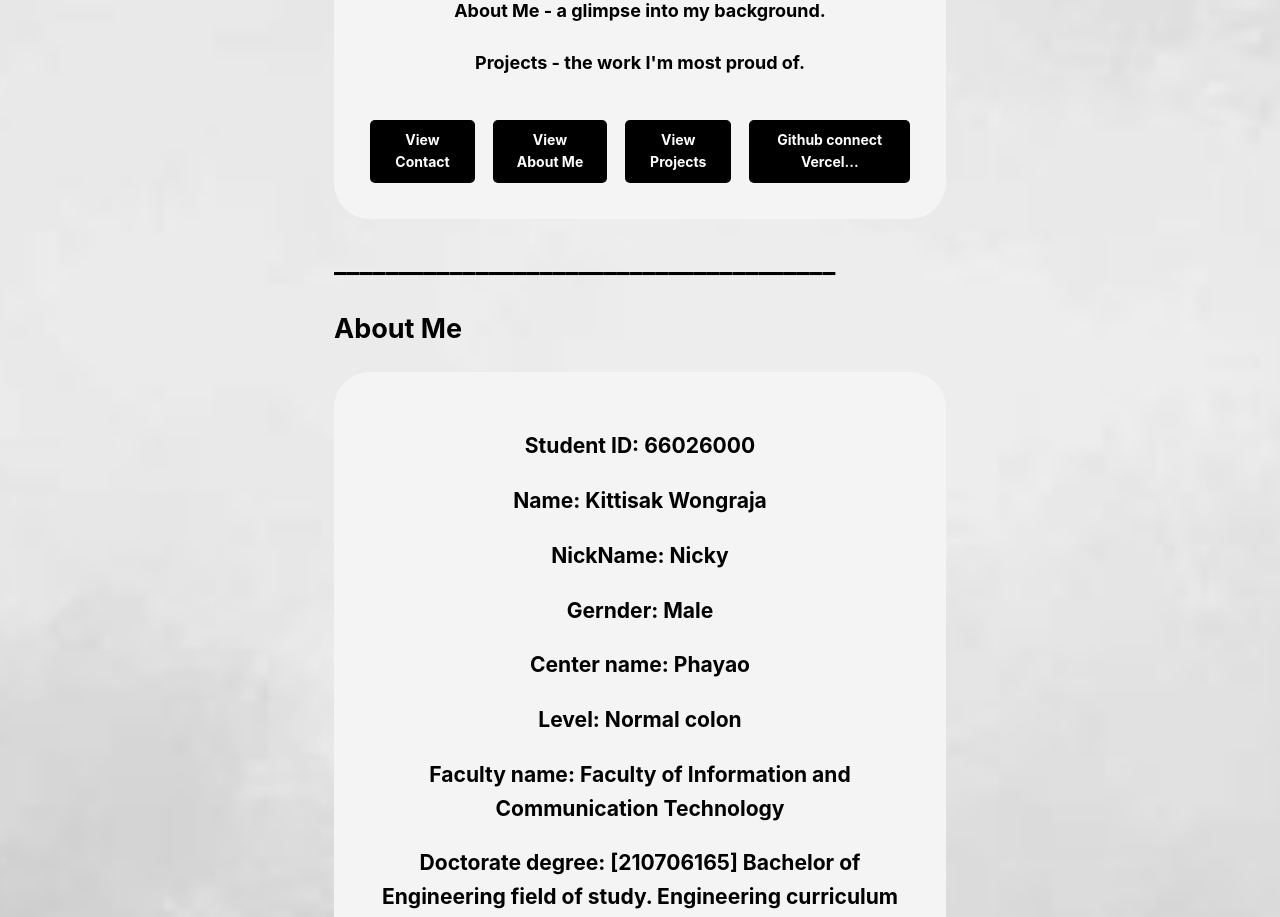
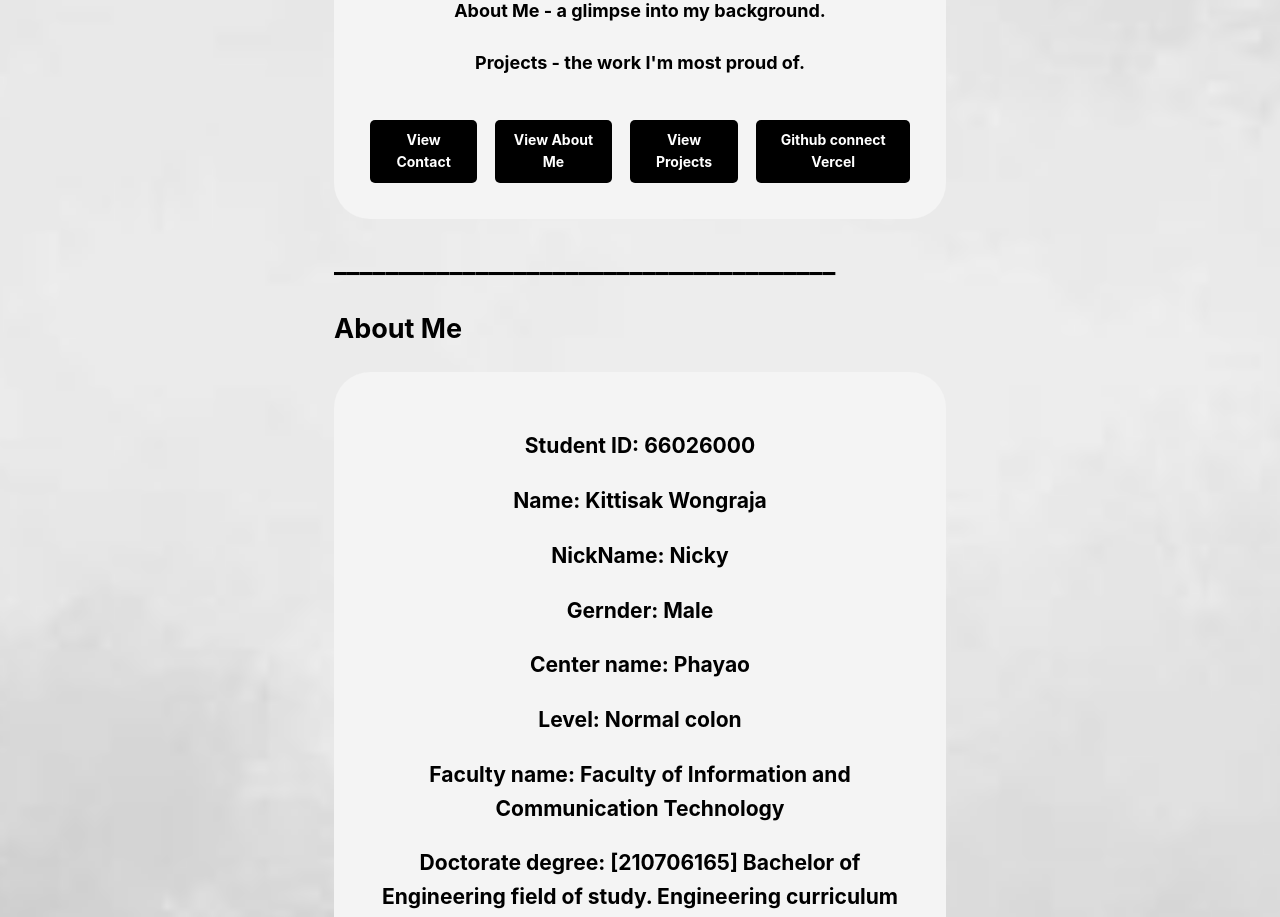
Before and after one commit to nickykung123/portfolio, a Next.js app: page / in a window 1280 px wide. Shown: the part 920-1837 px from the top of the page. Built offline with nearby package versions, Linux system fonts and the light colour scheme.

Commit message:
Revert "test"
This reverts commit 40157cd84e962802a0f6807ed477532bd4efbc7e.

```diff
--- a/pages/index.js
+++ b/pages/index.js
@@ -109,7 +109,7 @@ export default function Home({}) {
             target="_blank"
             rel=""
             className="cta-button">
-          Github connect Vercel...
+          Github connect Vercel
         </a>
         </section>
 
```
